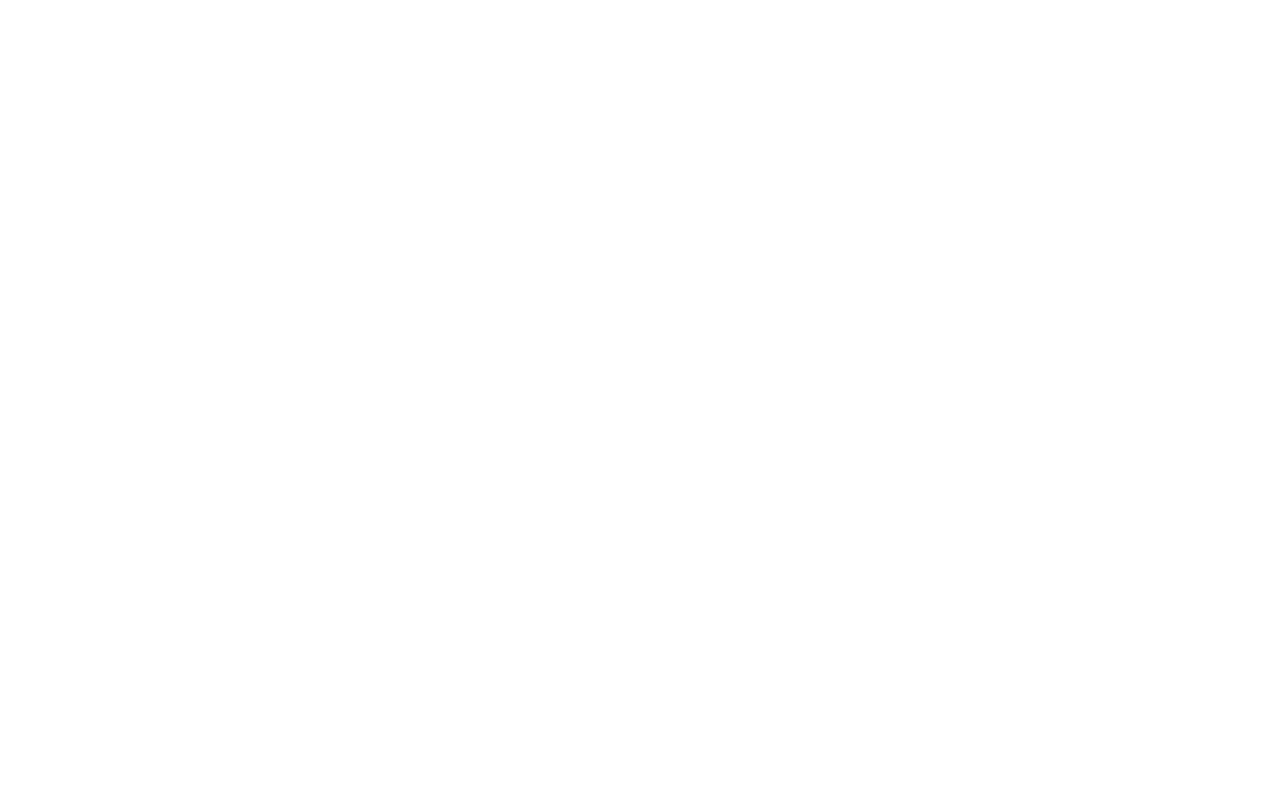
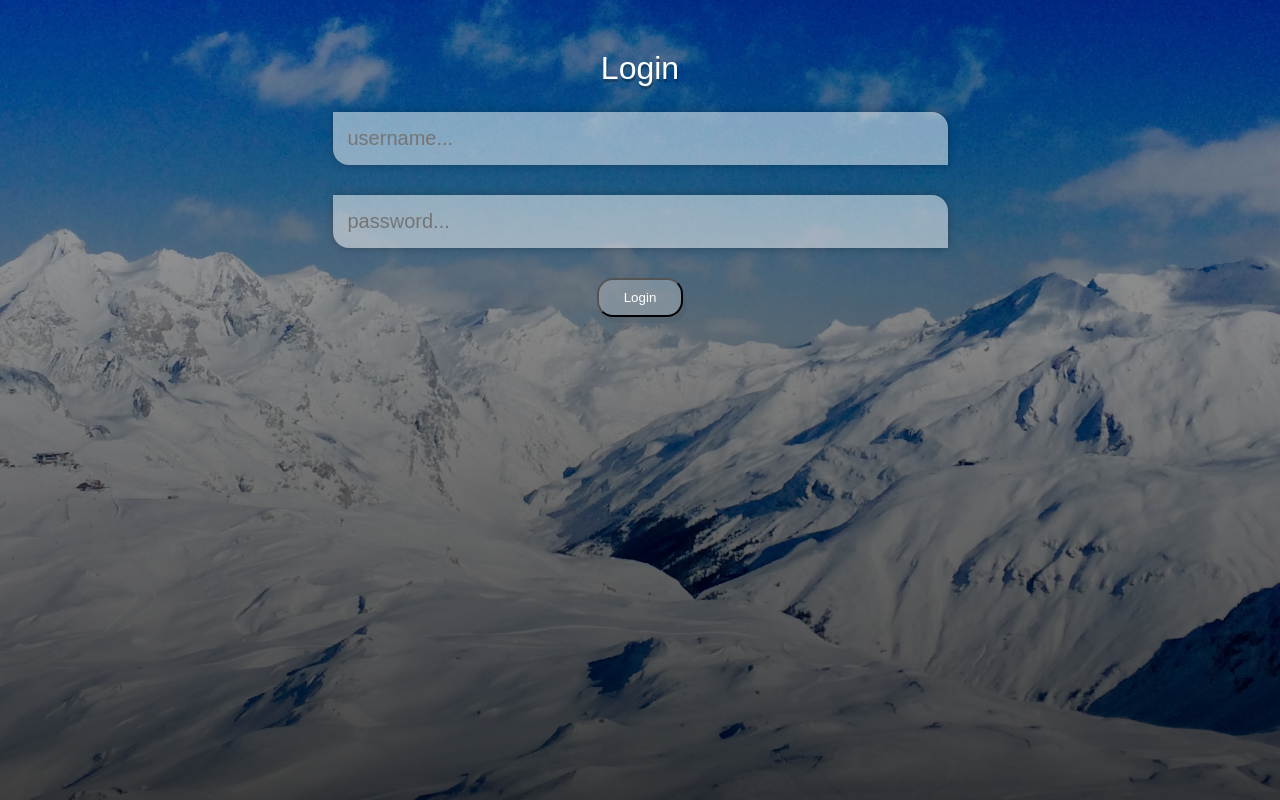
Before and after one commit to NazgoooAtanasov/weathery-clientside, a Vue app in the folder src/weathery-clientside/: page /login in a window 1280 px wide. Before the commit this address had no page. Built offline with nearby package versions, Linux system fonts and the light colour scheme.

Commit message:
Created Login and Button component.

```diff
--- a/src/weathery-clientside/src/App.vue
+++ b/src/weathery-clientside/src/App.vue
@@ -10,4 +10,34 @@
 </script>
 
 <style>
+* {
+  margin: 0;
+  padding: 0;
+  box-sizing: border-box;
+}
+
+body {
+  font-family: "montserrat", sans-serif;
+}
+
+.app {
+  background-image: url("./assets/cold.jpg");
+  background-size: cover;
+  background-position: bottom;
+  transition: 0.4s;
+}
+
+.app-hot {
+  background-image: url("./assets/hot.jpg");
+  transition: 0.4s;
+}
+main {
+  min-height: 100vh;
+  padding: 25px;
+  background-image: linear-gradient(
+      to bottom,
+      rgba(0, 0, 0, 0.25),
+      rgba(0, 0, 0, 0.75)
+  );
+}
 </style>
--- /dev/null
+++ b/src/weathery-clientside/src/components/Auth/Login.vue
@@ -0,0 +1,59 @@
+<template>
+  <div class="app">
+    <main class="w-loginCenter">
+      <Header title="Login" />
+      <div v-if="errors">
+        <div v-bind:key="err" v-for="err in errors">{{err}}</div>
+      </div>
+      <div v-if="false">Test</div>
+      <div class="w-inputSize">
+        <InputField @return-value="fetchUsername" placeholder="username..." type="text"/>
+        <InputField @return-value="fetchPassword" placeholder="password..." type="password"/>
+        <Button title="Login" @click="login"/>
+      </div>
+    </main>
+  </div>
+</template>
+<script lang="ts">
+import { defineComponent, ref} from "vue";
+
+import Header from "../Header/Header.vue";
+import InputField from "@/components/InputField/InputField.vue";
+import Button from "@/components/Button/Button.vue";
+
+export default defineComponent({
+  components: {
+    Header,
+    InputField,
+    Button
+  },
+
+  setup() {
+    const username = ref('');
+    const password = ref('');
+    const errors = ref(Array<string>());
+
+    const login = () => {
+      // TODO: make the auth request to the API
+    }
+
+    const fetchUsername = (value: string) => {
+      username.value = value;
+    }
+    const fetchPassword = (value: string) =>{
+      password.value = value;
+    }
+    return{username,password,errors,fetchUsername,fetchPassword, login};
+  },
+});
+</script>
+
+<style>
+.w-inputSize{
+  width: 50%;
+  display: inline-block;
+}
+.w-loginCenter{
+  text-align: center;
+}
+</style>
--- /dev/null
+++ b/src/weathery-clientside/src/components/Button/Button.vue
@@ -0,0 +1,27 @@
+<template>
+  <button class="w-button">{{props.title}}</button>
+</template>
+
+<script lang="ts">
+import {defineComponent} from "vue";
+
+export default defineComponent({
+  props:{
+    title: String,
+  },
+  setup(props){
+    return{props}
+  }
+});
+</script>
+
+<style scoped>
+.w-button {
+  display: inline-block;
+  padding: 10px 25px;
+  color: #fff;
+  background-color: rgba(255, 255, 255, 0.25);
+  border-radius: 16px;
+  box-shadow: 3px 6px rgba(0, 0, 0, 0.05);
+}
+</style>
--- a/src/weathery-clientside/src/components/Home/Home.vue
+++ b/src/weathery-clientside/src/components/Home/Home.vue
@@ -70,34 +70,4 @@
 </script>
 
 <style>
-* {
-  margin: 0;
-  padding: 0;
-  box-sizing: border-box;
-}
-
-body {
-  font-family: "montserrat", sans-serif;
-}
-
-.app {
-  background-image: url("../../assets/cold.jpg");
-  background-size: cover;
-  background-position: bottom;
-  transition: 0.4s;
-}
-
-.app-hot {
-  background-image: url("../../assets/hot.jpg");
-  transition: 0.4s;
-}
-main {
-  min-height: 100vh;
-  padding: 25px;
-  background-image: linear-gradient(
-      to bottom,
-      rgba(0, 0, 0, 0.25),
-      rgba(0, 0, 0, 0.75)
-  );
-}
 </style>
--- a/src/weathery-clientside/src/components/InputField/InputField.vue
+++ b/src/weathery-clientside/src/components/InputField/InputField.vue
@@ -5,7 +5,7 @@
         :type="props.type"
         :placeholder="props.placeholder"
         v-model="value"
-        @keypress="(e) => e.key == 'Enter' ? $emit('return-value', value) : ''"
+        @focusout="$emit('return-value', value)"
     />
   </div>
 </template>
@@ -26,7 +26,12 @@
 });
 </script>
 
-<style scoped>
+<style>
+.w-inputfield {
+  width: 100%;
+  margin-bottom: 30px;
+}
+
 .w-inputfield .w-inputbox{
   display: block;
   width: 100%;
@@ -44,8 +49,10 @@
   transition: 0.4s;
   padding: 15px;
 }
-.w-inputfield {
-  width: 100%;
-  margin-bottom: 30px;
+.w-inputfield .w-inputbox:focus{
+  box-shadow: 0px 0px 8px rgba(0, 0, 0, 0.75);
+  background-color: rgba(255, 255, 255, 0.7);
+  border-radius: 16px 0px 16px 0px;
+  transition: 0.2s;
 }
 </style>
--- a/src/weathery-clientside/src/router/index.ts
+++ b/src/weathery-clientside/src/router/index.ts
@@ -1,10 +1,15 @@
 import { createRouter, createWebHistory, RouteRecordRaw } from 'vue-router';
 const Home = () => import('@/components/Home/Home.vue');
+const Login = () => import('@/components/Auth/Login.vue');
 
 const routes: Array<RouteRecordRaw> = [
   {
     path: '/',
     component: Home
+  },
+  {
+    path: '/login',
+    component: Login
   }
 ]
 
```
Also changed, not shown: 1 other file (tests, documents, lock files or other folders).
